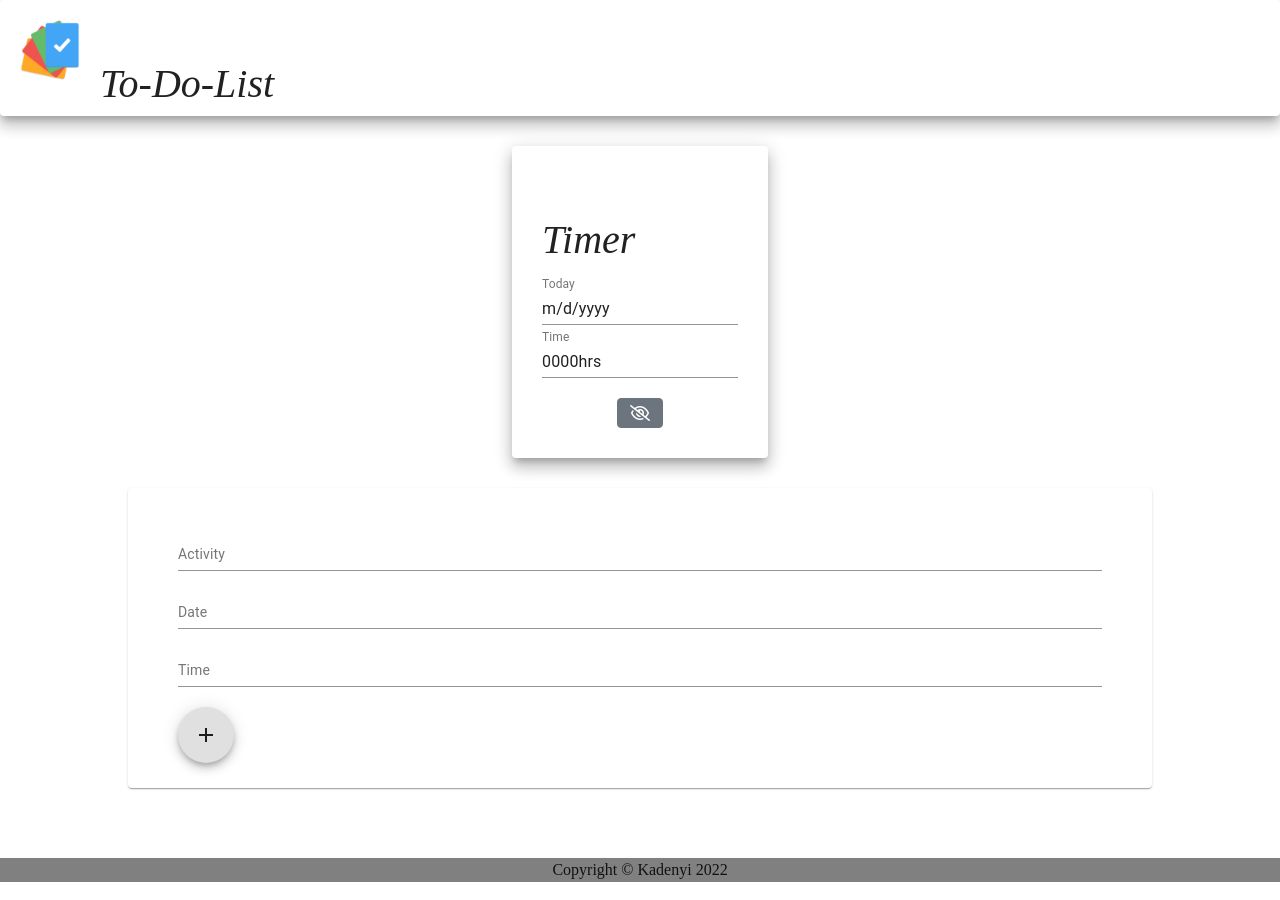
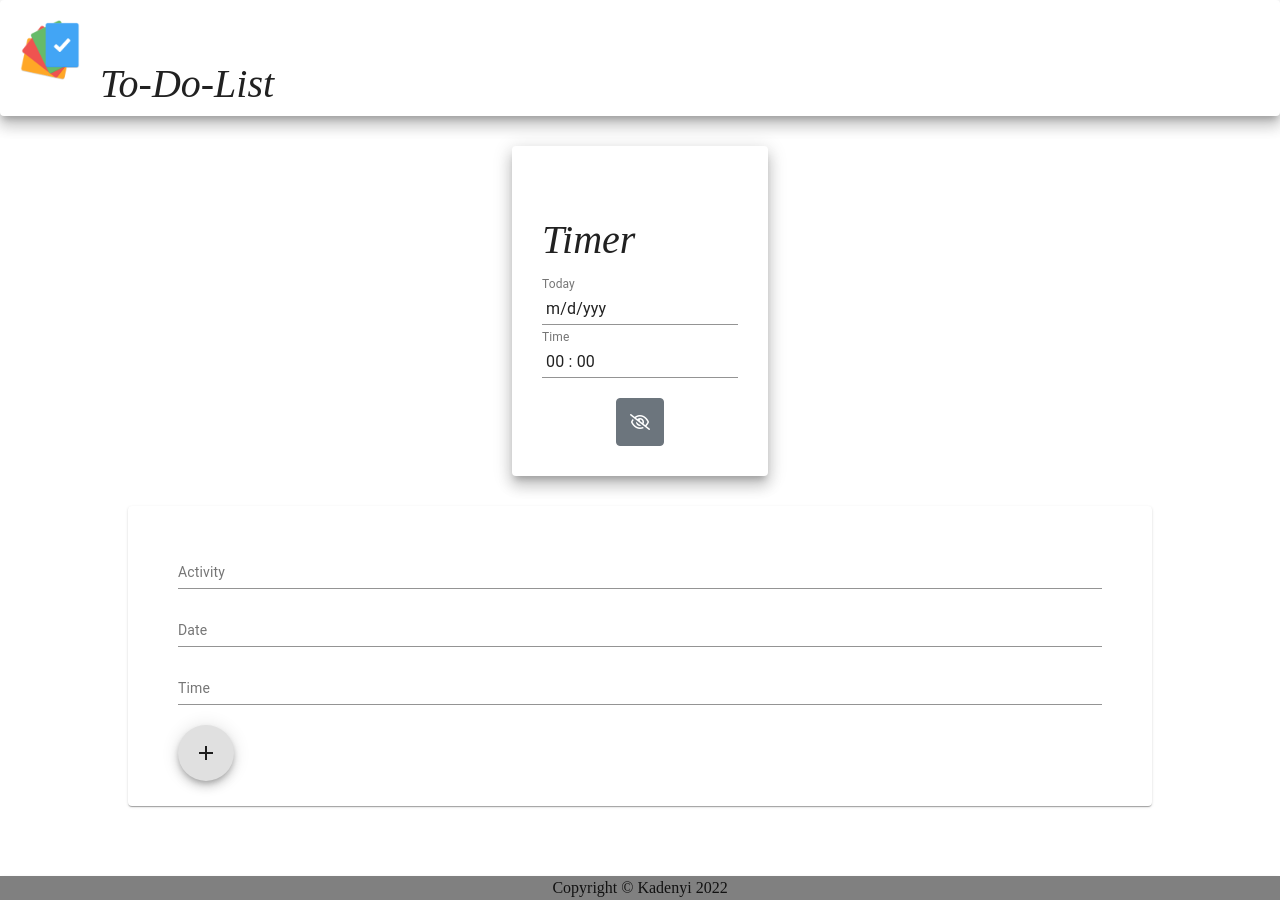
Before and after one commit to trace-kadenyi/My-To-Do-List, a React (Create React App) app: page / in a window 1280 px wide. Built offline with nearby package versions, Linux system fonts and the light colour scheme.

Commit message:
set the timer in real time and added css to it

```diff
--- a/src/Timer.js
+++ b/src/Timer.js
@@ -3,29 +3,41 @@ import { Paper, TextField } from '@material-ui/core'
 
 
 const Timer = () => {
-    const [time, setTime] = useState({
-        Today: 'm/d/yyyy',
-        Time: "0000hrs"
-    });
+    let theTime = new Date().toLocaleTimeString();
+    let theDate = new Date().toLocaleDateString();
 
-    // const theDay = () => {
-    //     let day = new Date().getDate();
-    //     let month = new Date().getMonth();
-    //     let year = new Date().getFullYear();
-    //     let thisDay = `${month} - ${day} - ${year} `
-    //     setTime(thisDay)
-    // }
-    // function theTime() {
+    const [date, setDate] = useState(" m/d/yyy")
+    const [time, setTime] = useState(" 00 : 00 ");
 
-    //     let hour = new Date().getHours();
-    //     let minute = new Date().getMinutes();
+    const clickHandler = () => {
+        const fa = document.querySelector('.far');
+        const btn = document.querySelector('.btn');
 
-    //     let now = `${hour} : ${minute}`
+        fa.addEventListener('click', () => {
+            if(btn.classList.contains('slash')) {
+                btn.classList.remove('slash')
+                setInterval(theDayTimeHandler, 1000)
+                fa.classList.add('fa-eye')
+                fa.classList.remove('fa-eye-slash')
+            } else {
+                btn.classList.add('slash')
+                setDate(' m/d/yyy ')
+                setTime(' 00 : 00 ')
+                fa.classList.remove('fa-eye')
+                fa.classList.add('fa-eye-slash')
+            }
+        })
 
-    //     setTime(now)
+    }
 
+    const theDayTimeHandler = () => {
+        theDate = new Date().toLocaleDateString();
+        setDate(theDate);
+        theTime = new Date().toLocaleTimeString();
+        setTime(theTime);
 
-    // }
+    };
+
 
     return (
         <Paper className='timer' elevation={10}>
@@ -37,20 +49,23 @@ const Timer = () => {
                     label='Today'
                     autoComplete='off'
                     fullWidth
-                    value={time.Today}
+                    value={date}
 
                 />
                  <TextField
-                    style={{ marginTop: '5px' }}
+                    style={{ marginTop: '5px'}}
                     name='Time'
                     label='Time'
                     autoComplete='off'
                     fullWidth
-                    value={time.Time}
+                    value={time}
+
                 />
             </form>
-            <button className='btn btn-secondary'>
-            <i class="far fa-eye-slash"></i>
+            <button className='btn btn-secondary' onClick={clickHandler}>
+            <i class="far fa-eye-slash"
+                style={{ margin: 'auto' }}
+            ></i>
             </button>
 
 
--- a/src/index.css
+++ b/src/index.css
@@ -95,3 +95,8 @@ h1 {
   margin: 20px auto;
   display: flex;
 }
+.timer button {
+  width: 3rem;
+  height: 3rem;
+
+}
```
